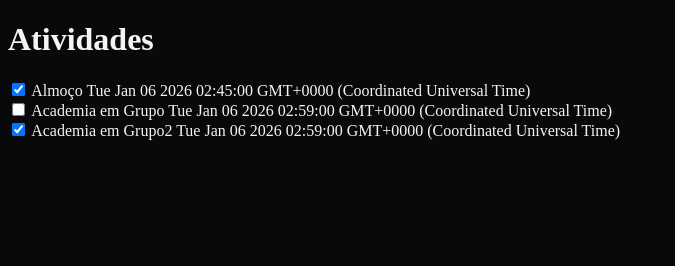
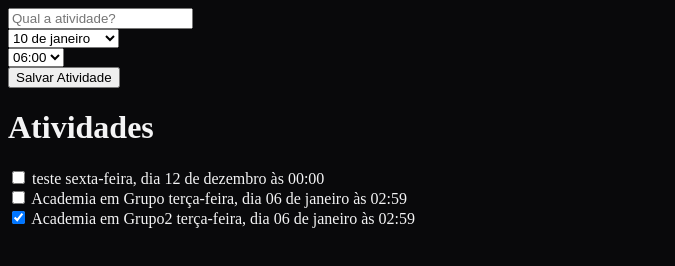
Before and after one commit to elninosantz/planner-go, a plain HTML site: page index.html in a window 1280 px wide. Shown: the whole page, without its empty margins (0-675 px from the left). Drawn offline with nearby package versions, Linux system fonts and the light colour scheme.

Commit message:
feat: add activity registration form and logic

```diff
--- a/index.html
+++ b/index.html
@@ -6,13 +6,32 @@
     <meta name="viewport" content="width=device-width, initial-scale=1.0">
     <title>Planner GO</title>
     <link rel="stylesheet" href="style.css">
+
+    <!-- CDN example (jsDelivr) -->
+    <script src="https://cdn.jsdelivr.net/npm/dayjs@1/dayjs.min.js"></script>
+    <script src="https://cdn.jsdelivr.net/npm/dayjs@1/locale/pt-br.js"></script>
+    <script>dayjs.locale('pt-br')</script>
 </head>
 
 <body>
-    <h1>Atividades</h1>
-    <section>
-
-    </section>
+    <form onsubmit="salvarAtividade(event)">
+        <input type="text" placeholder="Qual a atividade?" name="atividade" required>
+        <div>
+            <select name="dia">
+                <option value="2024-01-05">01 de fe</option>
+            </select>
+        </div>
+        <div>
+            <select name="hora">
+                <option value="10:30">10:30</option>
+            </select>
+        </div>
+        <button>Salvar Atividade</button>
+    </form>
+    <main>
+        <h1>Atividades</h1>
+        <section></section>
+    </main>
     <script src="script.js"></script>
 </body>
 
--- a/script.js
+++ b/script.js
@@ -1,19 +1,25 @@
-// object
-/*
-Objeto que vai guardar os dados das atividades
-*/
-const atividade = {
-    nome: "Almoço",
-    data: new Date("2026-01-06 02:45"),
-    finalizada: true,
+
+const formatador = (data) => {
+    return {
+        dia: {
+            numerico: dayjs(data).format('DD'),
+            semana: {
+                curto: dayjs(data).format('ddd'),
+                longo: dayjs(data).format('dddd'),
+            }
+        },
+        mes: dayjs(data).format('MMMM'),
+        hora: dayjs(data).format('HH:mm')
+    }
 }
 
+const atividade = {
+    nome: 'teste',
+    data: '1231-12-12',
+    finalizada: false,
+}
 
-// lista, array, vetor []
-/*
-Lista onde a gente vai adicionando as atividades para ter mais de uma na nossa aplicação
-*/
-const atividades = [
+let atividades = [
     atividade,
     {
         nome: 'Academia em Grupo',
@@ -27,23 +33,9 @@ const atividades = [
     },
 ]
 
-
-// arrow function
-/*
-Nessa função a gente recebe o parametro de atividade
-cria uma variavel chamada input e adicona nela um input do tipo checkbos sem fechar a tag
-cria uma estrutura de condição com if para verificar se no objeto atividade ela foi finalizada
-    se sim, concatena o atributo checked
-    se não continua
-depois concatenamos o fechamento da tag
-retornamos a tag div com os valores da atividade:
-    o checkbox
-    o nome da atividade
-    data da atividade
-*/
 const criarItemDeAtividade = (atividade) => {
 
-    let input = '<input type="checkbox" '
+    let input = `<input onchange="concluirAtividade(event)" value="${atividade.data}" type="checkbox"`
 
     if(atividade.finalizada) {
         input += 'checked'
@@ -51,26 +43,104 @@ const criarItemDeAtividade = (atividade) => {
 
     input += '>'
 
+    const formatar = formatador(atividade.data)
+
     return `
             <div>
                 ${input}
                 <span>${atividade.nome}</span>
-                <time>${atividade.data}</time>
+                <time>${formatar.dia.semana.longo},
+                dia ${formatar.dia.numerico} de ${formatar.mes}
+                às ${formatar.hora}</time>
             </div>
     `
 }
 
-// croiamos uma contante que vai receber um seletor do documento html, no qual é o section
-const section = document.querySelector('section')
 
-/*
-– o for percorre a lista atividades
-– a cada volta, ele pega uma atividade
-– chama a função criarItemDeAtividade(atividade)
-– essa função retorna um HTML (no seu caso, uma div)
-– esse HTML é inserido dentro da mesma section
-– resultado: várias divs, uma para cada atividade
-*/
-for(let atividade of atividades) {
-    section.innerHTML += criarItemDeAtividade(atividade)
+const atualizarListaDeAtividades = () => {
+    const section = document.querySelector('section')
+    section.innerHTML = ''
+    if(atividades.length != 0){
+        for(let atividade of atividades) {
+            section.innerHTML += criarItemDeAtividade(atividade)
+        }
+    } else {
+        section.innerHTML = '<p>Nenhuma atividade cadastrada!</p>'
+    }
+
+
 }
+
+atualizarListaDeAtividades()
+
+const salvarAtividade = (event) => {
+    event.preventDefault()
+    const dadosDoFormulario = new FormData(event.target)
+    const nome = dadosDoFormulario.get('atividade')
+    const dia = dadosDoFormulario.get('dia')
+    const hora = dadosDoFormulario.get('hora')
+    const data = `${dia} ${hora}`
+
+
+    const novaAtividade = {
+    nome,
+    data,
+    finalizada: false,
+    }
+
+    const atividadeExiste = atividades.find((atividade) => {return atividade.data == novaAtividade.data})
+    if(atividadeExiste) {
+        return alert("Dia e Hora não disponivel!")
+    }
+    atividades = [novaAtividade, ...atividades]
+    atualizarListaDeAtividades()
+}
+
+const criarDiasSelecao = () => {
+    const dias = [
+        '2026-01-10',
+        '2026-02-05',
+        '2026-03-18',
+        '2026-04-22',
+        '2026-05-09',
+    ]
+    let diasSelecao = ''
+    for(let dia of dias) {
+        const formatar = formatador(dia)
+        const diaFormatado = `${formatar.dia.numerico} de ${formatar.mes}`
+        diasSelecao += `
+        <option value=${dia}>${diaFormatado}</option>
+        `
+    }
+
+    document.querySelector('select[name="dia"]').innerHTML = diasSelecao
+}
+
+criarDiasSelecao()
+
+const criarHorasSelecao = () => {
+    horasDisponiveis = ''
+    for(let i = 6; i <= 23; i++) {
+        const hora = String(i).padStart(2, '0')
+        horasDisponiveis += `<option value="${hora}:00">${hora}:00</option>`
+        horasDisponiveis += `<option value="${hora}:30">${hora}:30</option>`
+    }
+    document.querySelector('select[name="hora"]').innerHTML = horasDisponiveis
+}
+
+criarHorasSelecao()
+
+const concluirAtividade = (event) => {
+    const input = event.target
+    const dataDesteInput = input.value
+
+    const atividade = atividades.find((atividade) => {
+        return atividade.data ==dataDesteInput
+    })
+
+    if(!atividade){
+        return
+    }
+
+    atividade.finalizada = !atividade.finalizada
+}
```
